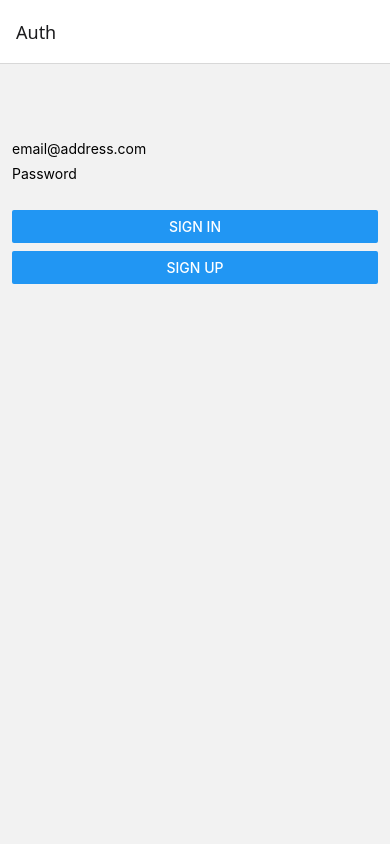
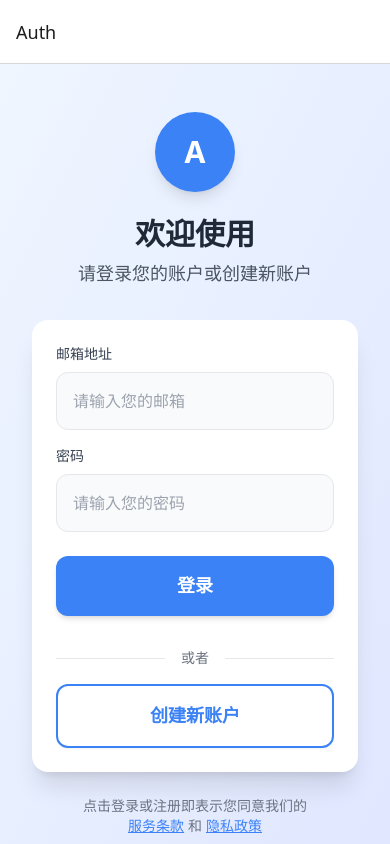
Before and after one commit to Spring-Rebirth/AwesomeProject, a React Native app: screen /Auth in a window 390 px wide. Built offline with nearby package versions, Linux system fonts and the light colour scheme.

Commit message:
创建登录页面和主页示例

```diff
--- a/App.tsx
+++ b/App.tsx
@@ -5,13 +5,14 @@ import { createNativeStackNavigator } from '@react-navigation/native-stack';
 import HomeScreen from './src/screens/HomeScreen';
 import AuthScreen from './src/screens/AuthScreen';
 import { useIsSignedIn, useIsSignedOut, useAuthState } from './src/hooks/auth';
+import SplashScreen from './src/screens/SplashScreen';
 
 export default function App() {
   const { loading } = useAuthState();
 
   // 如果还在加载中，可以显示一个加载屏幕
   if (loading) {
-    return null; // 或者返回一个加载组件
+    return <SplashScreen />;
   }
 
   const RootStack = createNativeStackNavigator({
--- a/src/screens/AuthScreen.tsx
+++ b/src/screens/AuthScreen.tsx
@@ -1,25 +1,62 @@
 import React, { useState } from 'react'
-import { Alert, StyleSheet, View } from 'react-native'
+import { Alert, View, Text, TextInput, TouchableOpacity, KeyboardAvoidingView, Platform, ScrollView } from 'react-native'
 import { supabase } from '../lib/supabase'
-import { Button, TextInput } from 'react-native'
 
 export default function AuthScreen() {
   const [email, setEmail] = useState('')
   const [password, setPassword] = useState('')
   const [loading, setLoading] = useState(false)
 
+  // 验证邮箱格式
+  const validateEmail = (email: string) => {
+    const emailRegex = /^[^\s@]+@[^\s@]+\.[^\s@]+$/;
+    return emailRegex.test(email);
+  }
+
   async function signInWithEmail() {
+    // 输入验证
+    if (!email.trim()) {
+      Alert.alert('请输入邮箱', '请输入您的邮箱地址以登录');
+      return;
+    }
+    if (!password.trim()) {
+      Alert.alert('请输入密码', '请输入您的密码以登录');
+      return;
+    }
+    if (!validateEmail(email)) {
+      Alert.alert('邮箱格式错误', '请输入正确的邮箱地址格式');
+      return;
+    }
+
     setLoading(true)
     const { error } = await supabase.auth.signInWithPassword({
       email: email,
       password: password,
     })
 
-    if (error) Alert.alert(error.message)
+    if (error) Alert.alert('登录失败', error.message)
     setLoading(false)
   }
 
   async function signUpWithEmail() {
+    // 输入验证
+    if (!email.trim()) {
+      Alert.alert('请输入邮箱', '请在此页面输入要注册的邮箱地址和密码');
+      return;
+    }
+    if (!password.trim()) {
+      Alert.alert('请输入密码', '请在此页面输入要注册的密码');
+      return;
+    }
+    if (!validateEmail(email)) {
+      Alert.alert('邮箱格式错误', '请输入正确的邮箱地址格式');
+      return;
+    }
+    if (password.length < 6) {
+      Alert.alert('密码太短', '密码长度至少需要6个字符');
+      return;
+    }
+
     setLoading(true)
     const {
       data: { session },
@@ -29,52 +66,114 @@ export default function AuthScreen() {
       password: password,
     })
 
-    if (error) Alert.alert(error.message)
-    if (!session) Alert.alert('Please check your inbox for email verification!')
+    if (error) Alert.alert('注册失败', error.message)
+    if (!session) Alert.alert('验证邮件已发送', '请检查您的邮箱进行邮件验证！')
     setLoading(false)
   }
 
   return (
-    <View style={styles.container}>
-      <View style={[styles.verticallySpaced, styles.mt20]}>
+    <KeyboardAvoidingView
+      behavior={Platform.OS === 'ios' ? 'padding' : 'height'}
+      className="flex-1 bg-gradient-to-br from-blue-50 to-indigo-100"
+    >
+      <ScrollView
+        contentContainerStyle={{ flexGrow: 1 }}
+        keyboardShouldPersistTaps="handled"
+        className="flex-1"
+      >
+        <View className="flex-1 justify-center px-6 py-12">
+          {/* Header Section */}
+          <View className="items-center mb-8">
+            <View className="w-20 h-20 bg-blue-500 rounded-full items-center justify-center mb-6 shadow-lg">
+              <Text className="text-white text-3xl font-bold">A</Text>
+            </View>
+            <Text className="text-3xl font-bold text-gray-800 mb-2">
+              欢迎使用
+            </Text>
+            <Text className="text-lg text-gray-600 text-center">
+              请登录您的账户或创建新账户
+            </Text>
+          </View>
+
+          {/* Form Section */}
+          <View className="bg-white rounded-2xl p-6 shadow-xl mx-2 mb-6">
+            {/* Email Input */}
+            <View className="mb-4">
+              <Text className="text-sm font-medium text-gray-700 mb-2">
+                邮箱地址
+              </Text>
               <TextInput
+                className="bg-gray-50 border border-gray-200 rounded-xl px-4 py-4 text-base text-gray-800 focus:border-blue-500 focus:bg-white"
                 onChangeText={(text) => setEmail(text)}
                 value={email}
-          placeholder="email@address.com"
-          autoCapitalize={'none'}
+                placeholder="请输入您的邮箱"
+                placeholderTextColor="#9CA3AF"
+                autoCapitalize="none"
+                keyboardType="email-address"
+                autoComplete="email"
               />
             </View>
-      <View style={styles.verticallySpaced}>
+
+            {/* Password Input */}
+            <View className="mb-6">
+              <Text className="text-sm font-medium text-gray-700 mb-2">
+                密码
+              </Text>
               <TextInput
+                className="bg-gray-50 border border-gray-200 rounded-xl px-4 py-4 text-base text-gray-800 focus:border-blue-500 focus:bg-white"
                 onChangeText={(text) => setPassword(text)}
                 value={password}
                 secureTextEntry={true}
-          placeholder="Password"
-          autoCapitalize={'none'}
+                placeholder="请输入您的密码"
+                placeholderTextColor="#9CA3AF"
+                autoCapitalize="none"
+                autoComplete="password"
               />
             </View>
-      <View style={[styles.verticallySpaced, styles.mt20]}>
-        <Button title="Sign in" disabled={loading} onPress={() => signInWithEmail()} />
+
+            {/* Sign In Button */}
+            <TouchableOpacity
+              className={`bg-blue-500 rounded-xl py-4 mb-4 shadow-md ${loading ? 'opacity-50' : 'active:bg-blue-600'}`}
+              disabled={loading}
+              onPress={signInWithEmail}
+              activeOpacity={0.8}
+            >
+              <Text className="text-white text-lg font-semibold text-center">
+                {loading ? '登录中...' : '登录'}
+              </Text>
+            </TouchableOpacity>
+
+            {/* Divider */}
+            <View className="flex-row items-center my-4">
+              <View className="flex-1 h-px bg-gray-200" />
+              <Text className="mx-4 text-gray-500 text-sm">或者</Text>
+              <View className="flex-1 h-px bg-gray-200" />
             </View>
-      <View style={styles.verticallySpaced}>
-        <Button title="Sign up" disabled={loading} onPress={() => signUpWithEmail()} />
+
+            {/* Sign Up Button */}
+            <TouchableOpacity
+              className={`bg-white border-2 border-blue-500 rounded-xl py-4 shadow-sm ${loading ? 'opacity-50' : 'active:bg-blue-50'}`}
+              disabled={loading}
+              onPress={signUpWithEmail}
+              activeOpacity={0.8}
+            >
+              <Text className="text-blue-500 text-lg font-semibold text-center">
+                {loading ? '注册中...' : '创建新账户'}
+              </Text>
+            </TouchableOpacity>
+          </View>
+
+          {/* Footer */}
+          <View className="items-center px-4">
+            <Text className="text-gray-500 text-sm text-center leading-5">
+              点击登录或注册即表示您同意我们的{'\n'}
+              <Text className="text-blue-500 underline">服务条款</Text>
+              {' '}和{' '}
+              <Text className="text-blue-500 underline">隐私政策</Text>
+            </Text>
           </View>
         </View>
+      </ScrollView>
+    </KeyboardAvoidingView>
   )
 }
-
-const styles = StyleSheet.create({
-  container: {
-    flex: 1,
-    marginTop: 40,
-    padding: 12,
-  },
-  verticallySpaced: {
-    paddingTop: 4,
-    paddingBottom: 4,
-    alignSelf: 'stretch',
-  },
-  mt20: {
-    marginTop: 20,
-  },
-})
--- a/src/screens/HomeScreen.tsx
+++ b/src/screens/HomeScreen.tsx
@@ -1,9 +1,75 @@
-import { View, Text } from 'react-native';
+import { View, Text, TouchableOpacity, Alert } from 'react-native';
+import { supabase } from '../lib/supabase';
 
 function HomeScreen() {
+  const handleLogout = async () => {
+    try {
+      Alert.alert(
+        '确认退出',
+        '您确定要退出登录吗？',
+        [
+          {
+            text: '取消',
+            style: 'cancel',
+          },
+          {
+            text: '退出',
+            style: 'destructive',
+            onPress: async () => {
+              const { error } = await supabase.auth.signOut();
+              if (error) {
+                Alert.alert('错误', '退出登录失败: ' + error.message);
+              } else {
+                Alert.alert('成功', '已成功退出登录');
+              }
+            },
+          },
+        ],
+      );
+    } catch (error) {
+      Alert.alert('错误', '退出登录时发生错误');
+    }
+  };
+
   return (
-    <View style={{ flex: 1, alignItems: 'center', justifyContent: 'center' }}>
-      <Text>Home Screen</Text>
+    <View className="flex-1 items-center justify-center bg-gray-50 px-6">
+      {/* 欢迎标题 */}
+      <View className="items-center mb-8">
+        <Text className="text-3xl font-bold text-gray-800 mb-2">
+          欢迎回来！
+        </Text>
+        <Text className="text-lg text-gray-600 text-center">
+          您已成功登录到应用
+        </Text>
+      </View>
+
+      {/* 主页内容区域 */}
+      <View className="bg-white rounded-2xl p-6 shadow-lg w-full max-w-sm mb-6">
+        <Text className="text-xl font-semibold text-gray-800 text-center mb-4">
+          主页
+        </Text>
+        <Text className="text-gray-600 text-center leading-6">
+          这里是您的主页内容，您可以在这里查看和管理您的信息。
+        </Text>
+      </View>
+
+      {/* 退出登录按钮 */}
+      <TouchableOpacity
+        onPress={handleLogout}
+        className="bg-red-500 hover:bg-red-600 active:bg-red-700 px-8 py-4 rounded-xl shadow-md w-full max-w-sm"
+        activeOpacity={0.8}
+      >
+        <Text className="text-white text-lg font-semibold text-center">
+          退出登录
+        </Text>
+      </TouchableOpacity>
+
+      {/* 底部装饰 */}
+      <View className="mt-8 opacity-60">
+        <Text className="text-gray-400 text-sm text-center">
+          点击退出登录按钮安全退出应用
+        </Text>
+      </View>
     </View>
   );
 }
--- /dev/null
+++ b/src/screens/SplashScreen.tsx
@@ -0,0 +1,37 @@
+import React from 'react';
+import { View, Text, Image, Animated } from 'react-native';
+
+function SplashScreen() {
+  const fadeAnim = React.useRef(new Animated.Value(0)).current;
+
+  React.useEffect(() => {
+    Animated.timing(fadeAnim, {
+      toValue: 1,
+      duration: 1000,
+      useNativeDriver: true,
+    }).start();
+  }, [fadeAnim]);
+
+  return (
+    <View className="flex-1 bg-white items-center justify-center">
+      <Animated.View
+        className="items-center justify-center"
+        style={{ opacity: fadeAnim }}
+      >
+        <Image
+          source={require('../assets/logo.jpg')}
+          className="w-36 h-36 mb-5"
+          resizeMode="contain"
+        />
+        <Text className="text-2xl font-bold text-gray-800 mb-2">
+          欢迎使用
+        </Text>
+        <Text className="text-lg text-gray-600 text-center">
+          您的个人应用
+        </Text>
+      </Animated.View>
+    </View>
+  );
+}
+
+export default SplashScreen;
```
Also changed, not shown: .eslintrc.js, src/assets/logo.jpg (added). Lines whose indentation alone changed are shown as unchanged.
